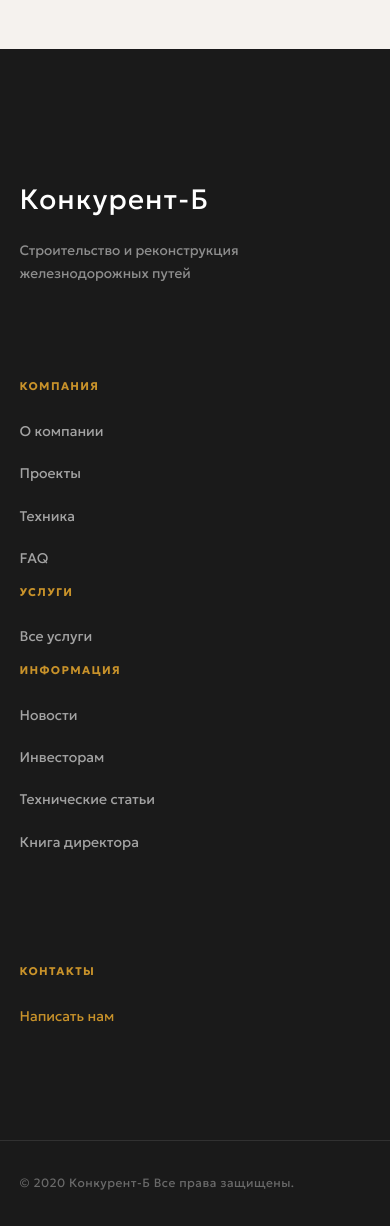
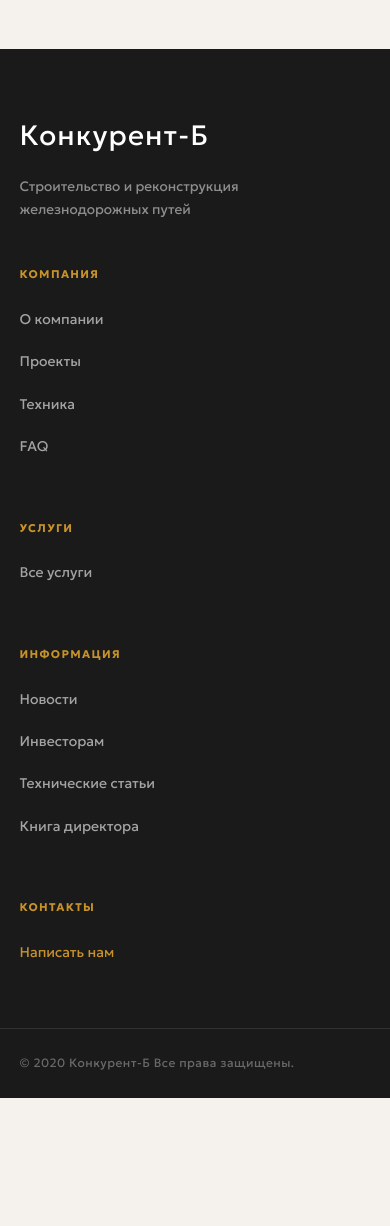
Before and after one commit to 0SoL/landing-kb, a Python web app: template templates/core/contacts.html in a window 390 px wide. Shown: the part 1983-3209 px from the top of the page. After the commit the page ends 3081 px from the top, so only its background shows below. Run offline with Jinja, Linux system fonts and the light colour scheme; the template is opened without the code that fills it: most values are stand-ins (such as "Sample title", 1, 10 or a date in 2020); form fields are guessed from the names that the template uses.

Commit message:
Tighten footer spacing and balance footer grid columns
Co-Authored-By: Claude Fable 5 <noreply@anthropic.com>

```diff
--- a/static/css/components.css
+++ b/static/css/components.css
@@ -1868,28 +1868,36 @@
 .site-footer {
   background-color: var(--color-primary);
   color: var(--color-surface);
-  padding-top: var(--space-5xl);
+  padding-top: var(--space-3xl);
 }
 
 .site-footer__inner {
   display: grid;
-  grid-template-columns: 1.5fr repeat(3, 1fr);
-  gap: var(--space-4xl);
-  padding-bottom: var(--space-4xl);
+  grid-template-columns: 1.5fr 3fr 1fr;
+  gap: var(--space-2xl) var(--space-xl);
+  padding-bottom: var(--space-2xl);
   border-bottom: 1px solid rgba(255,255,255,0.1);
+}
+
+.site-footer__nav {
+  display: grid;
+  grid-template-columns: repeat(3, 1fr);
+  gap: var(--space-2xl) var(--space-xl);
 }
 
 @media (max-width: 900px) {
   .site-footer__inner {
     grid-template-columns: 1fr 1fr;
   }
-  .site-footer__brand {
+  .site-footer__brand,
+  .site-footer__nav {
     grid-column: 1 / -1;
   }
 }
 
 @media (max-width: 600px) {
-  .site-footer__inner {
+  .site-footer__inner,
+  .site-footer__nav {
     grid-template-columns: 1fr;
   }
 }
@@ -1939,7 +1947,7 @@
 }
 
 .site-footer__bottom {
-  padding-block: var(--space-xl);
+  padding-block: var(--space-lg);
 }
 
 .site-footer__bottom p {
```
